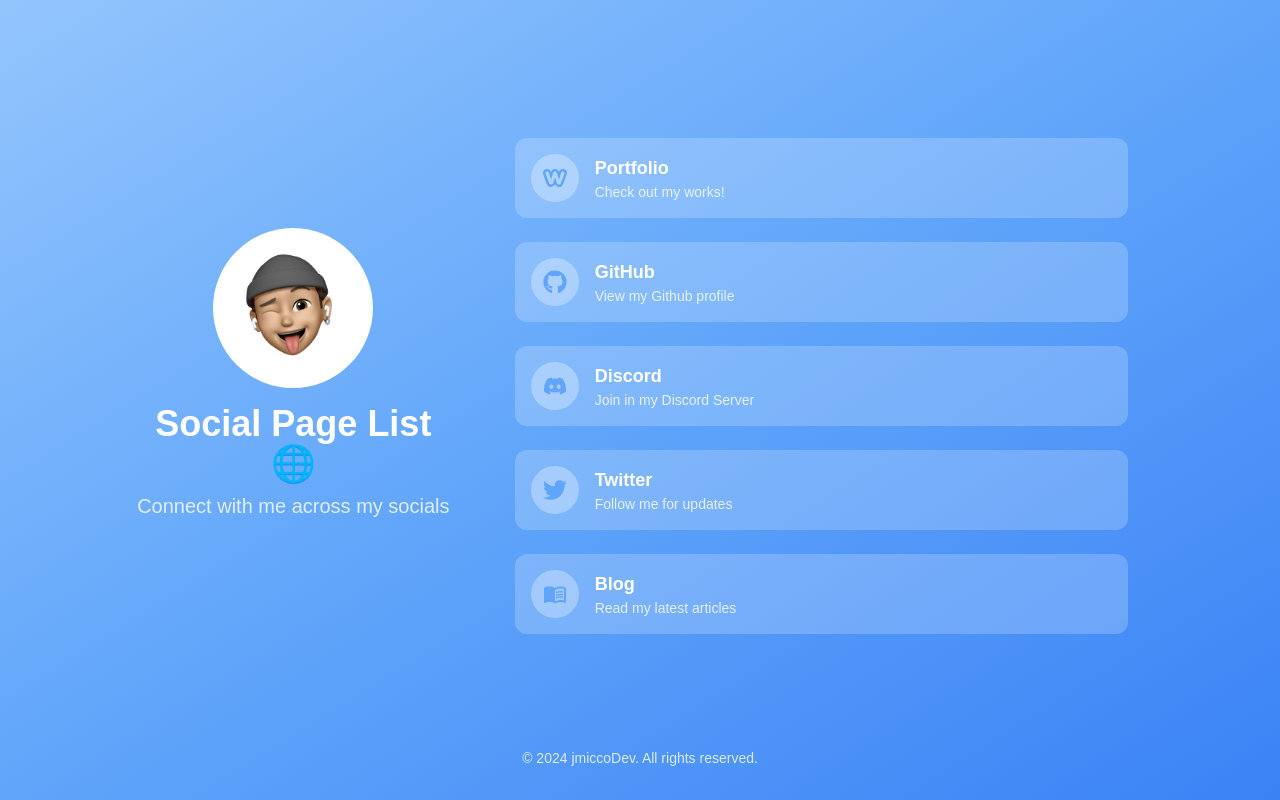
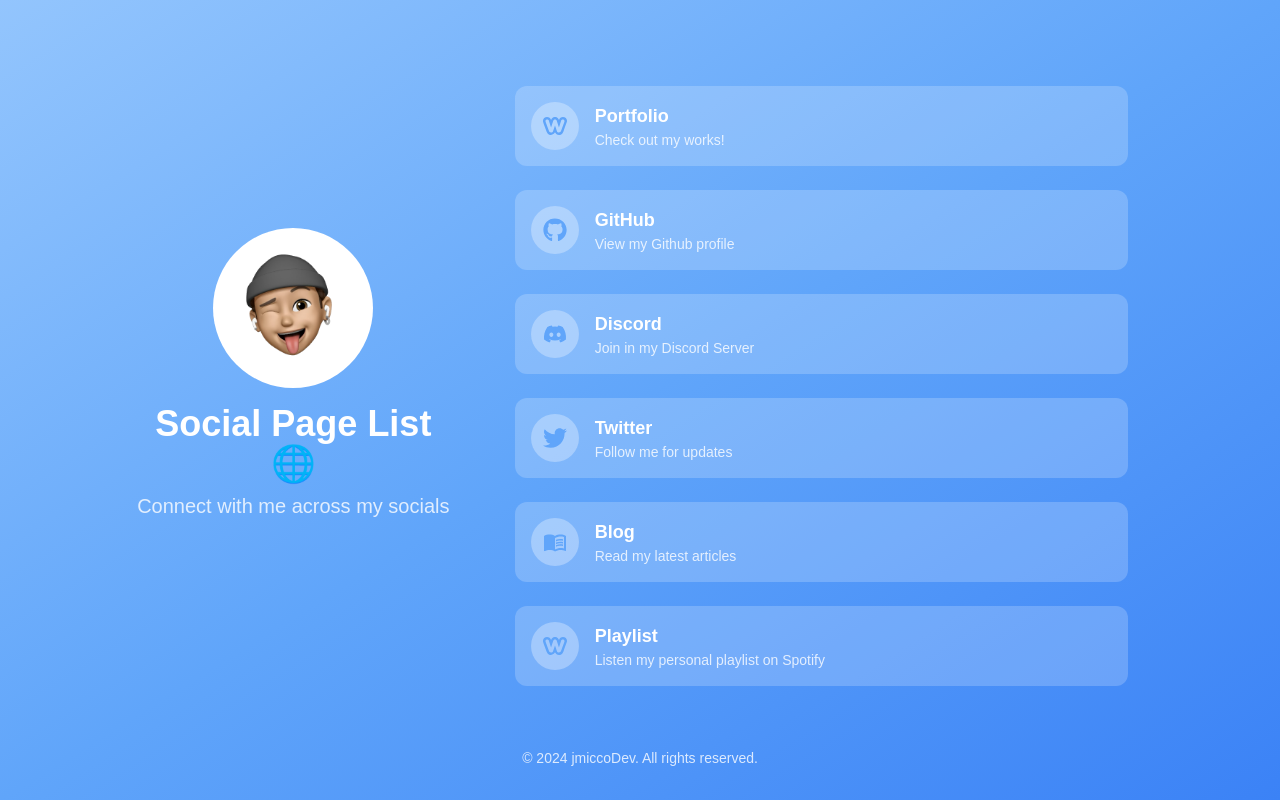
Before and after one commit to devmirkoo/mirko-socialpage, a Next.js app: page / in a window 1280 px wide. Built offline with nearby package versions, Linux system fonts and the light colour scheme.

Commit message:
Update linkData.ts

```diff
--- a/content/linkData.ts
+++ b/content/linkData.ts
@@ -29,5 +29,10 @@ export interface LinkData {
       name: "Blog",
       url: "https://mirko.live/blog",
       description: "Read my latest articles"
+    },
+    {
+      name: "Playlist",
+      url: "https://open.spotify.com/playlist/6HfPa5MkbdNzhHjFnszRqz?si=fXzaoIwmRKumBe2oQo8isQ&pi=e-O_MGB99zSt6I",
+      description: "Listen my personal playlist on Spotify"
     }
   ];
```
